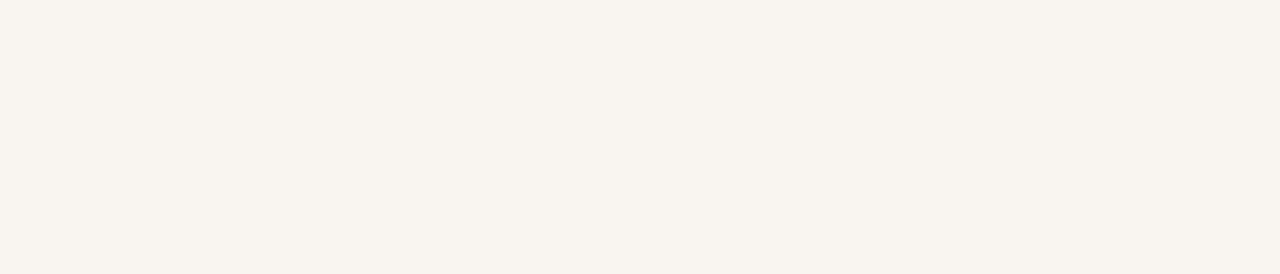
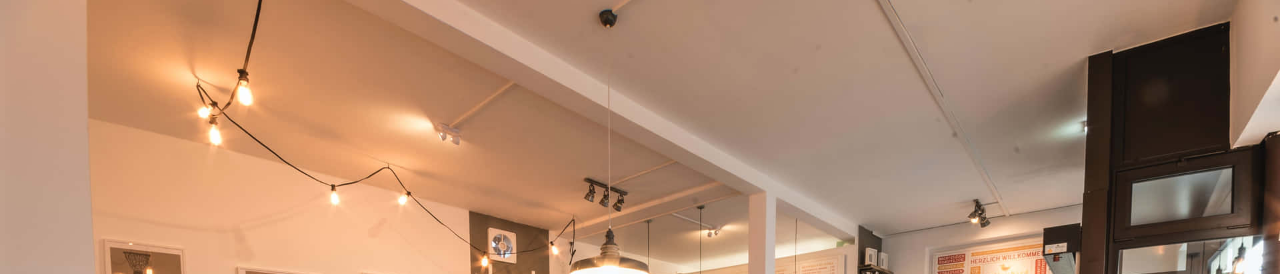
Before and after one commit to SharkTankTurmaO/cafe-sabor-sublimee, a plain HTML site: page index.html in a window 1280 px wide. Shown: the top 274 px of the page. Drawn offline with Linux system fonts and the light colour scheme.

Commit message:
Update style.css

```diff
--- a/style.css
+++ b/style.css
@@ -14,7 +14,7 @@ h1, h2 {
 
 header.hero {
   position: relative;
-  background: url('imagens/lugar.jpg') center/cover no-repeat;
+  background: url('lugar.jpg') center/cover no-repeat;
   height: 100vh;
   color: #fff;
   display: flex;
```
